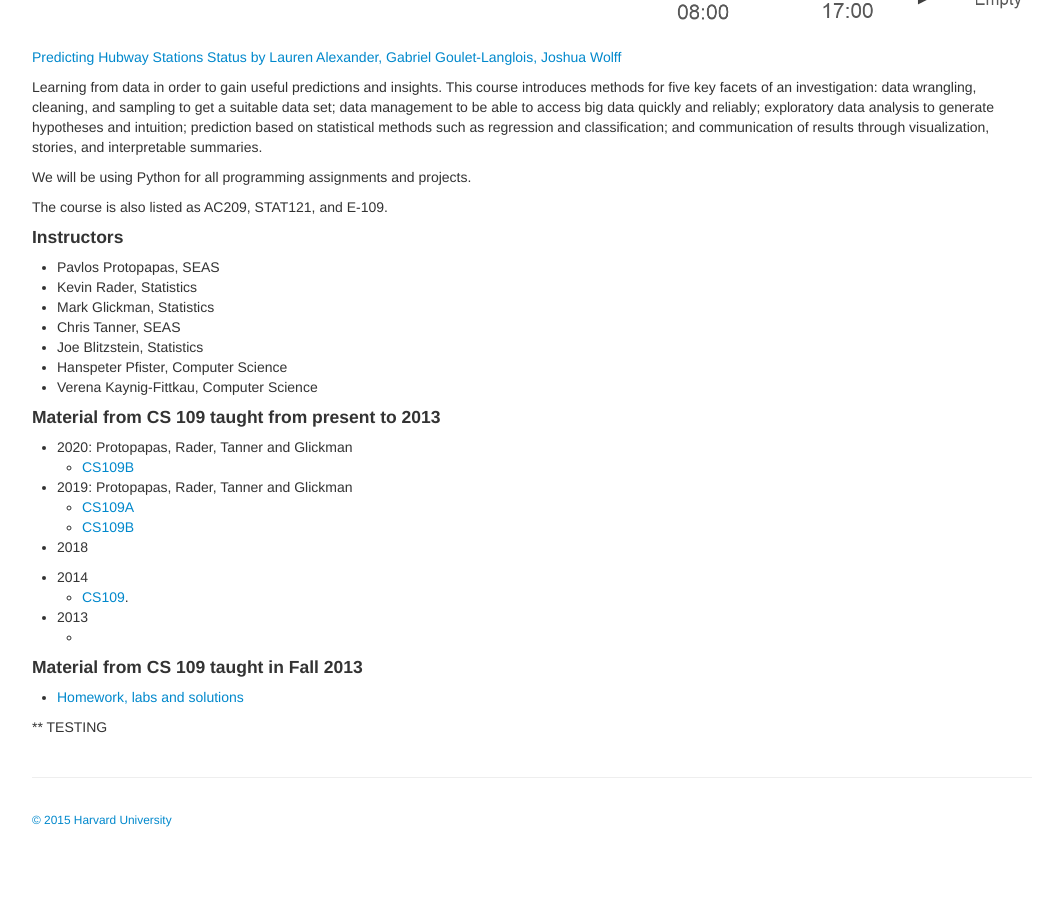
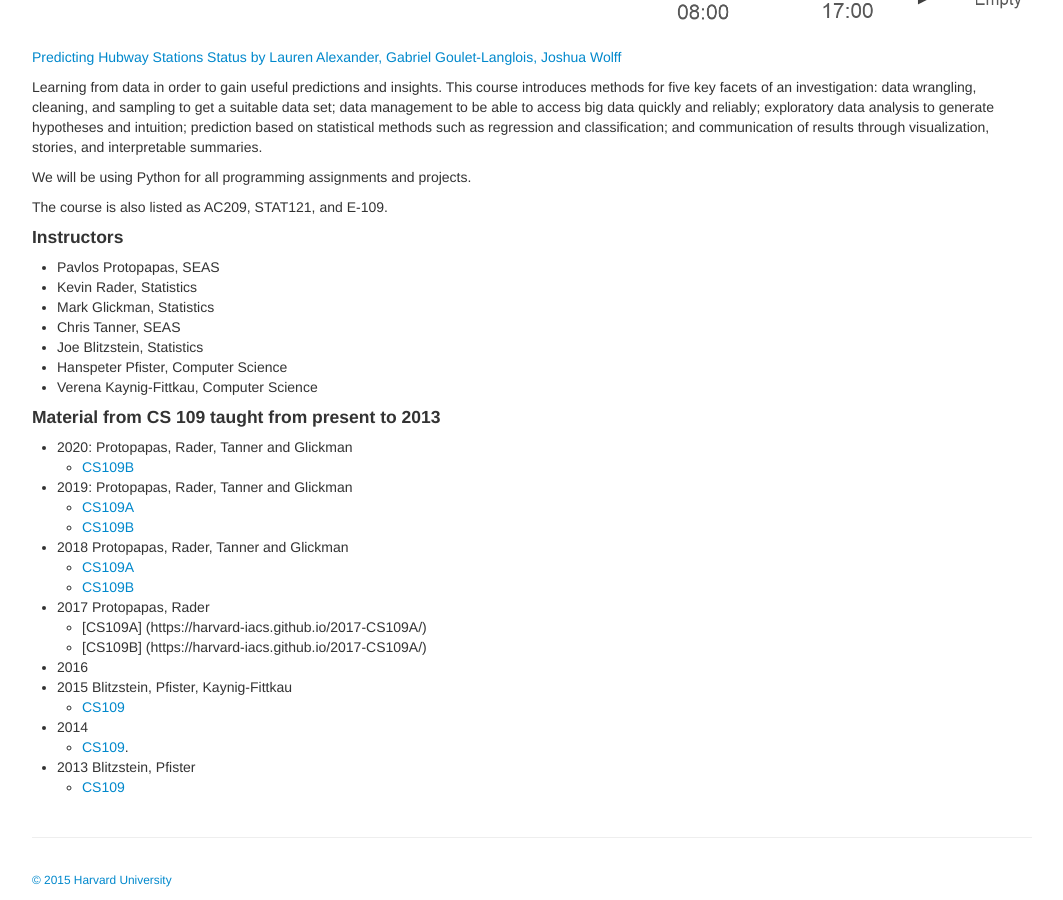
Before and after one commit to cs109/2015, a Jekyll site: the page built from index.md, in a window 1280 px wide and 900 px high, scrolled down 574 px. Shown: the whole window, without its empty margins (108-1171 px from the left). Built offline with Jekyll 4.4.1, drawn with Linux system fonts in a browser that asks for light colours; before the commit the page ends 1414 px from its top, so only the background shows below that.

Commit message:
Adding landing page

```diff
--- a/index.md
+++ b/index.md
@@ -36,15 +36,16 @@
 * 2019: Protopapas, Rader, Tanner and Glickman
 	* [CS109A](https://harvard-iacs.github.io/2019-CS109A)
 	* [CS109B](https://harvard-iacs.github.io/2019-CS109B)
-* 2018
-
+* 2018 Protopapas, Rader, Tanner and Glickman
+	* [CS109A](https://harvard-iacs.github.io/2018-CS109A)
+	* [CS109B](https://harvard-iacs.github.io/2018-CS109B)
+* 2017 Protopapas, Rader
+	* [CS109A] (https://harvard-iacs.github.io/2017-CS109A/)
+	* [CS109B] (https://harvard-iacs.github.io/2017-CS109A/)
+* 2016
+* 2015 Blitzstein, Pfister, Kaynig-Fittkau
+	* [CS109](https://github.com/cs109/2015)
 * 2014
 	* [CS109](http://cs109.github.io/2014/index.html).
-* 2013
-	* []()
-
-#### Material from CS 109 taught in Fall 2013
-
-* [Homework, labs and solutions](https://github.com/cs109/content)
-
-** TESTING
+* 2013 Blitzstein, Pfister
+	* [CS109](https://github.com/cs109/content)
```
